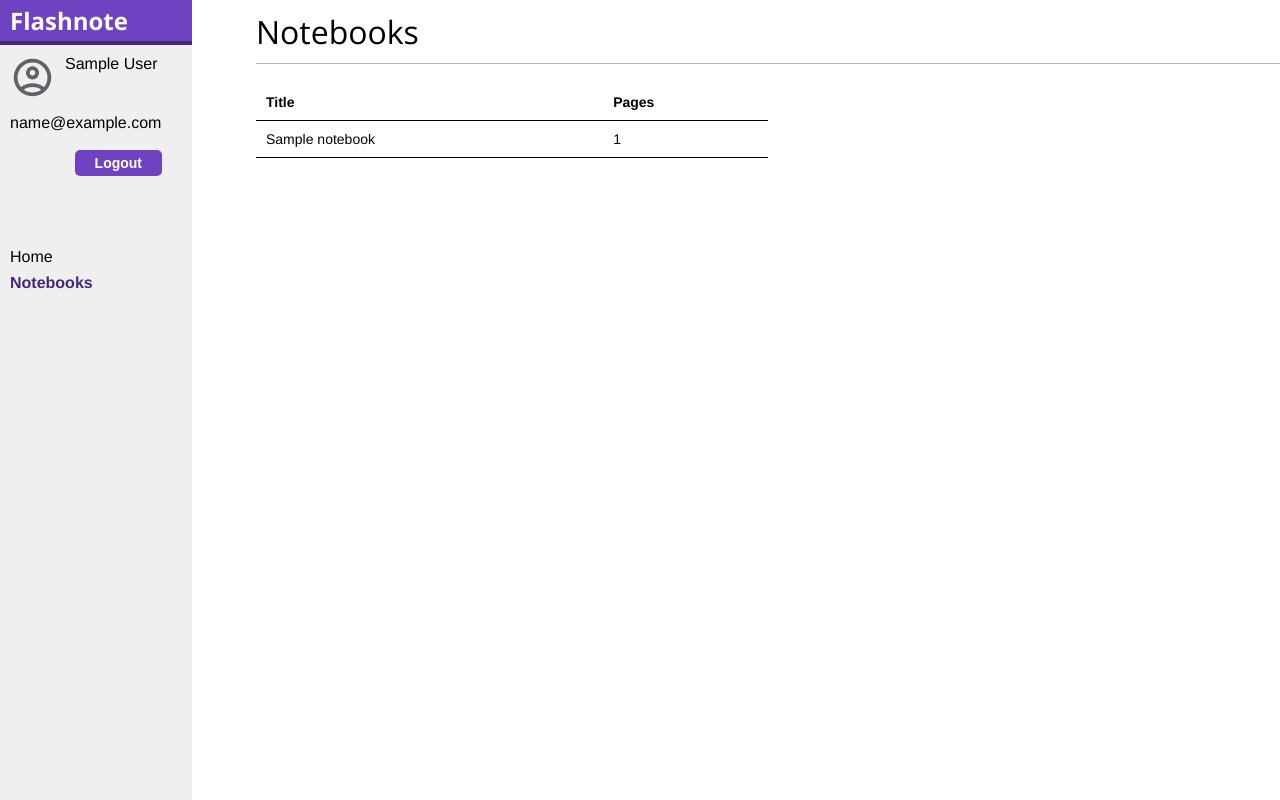
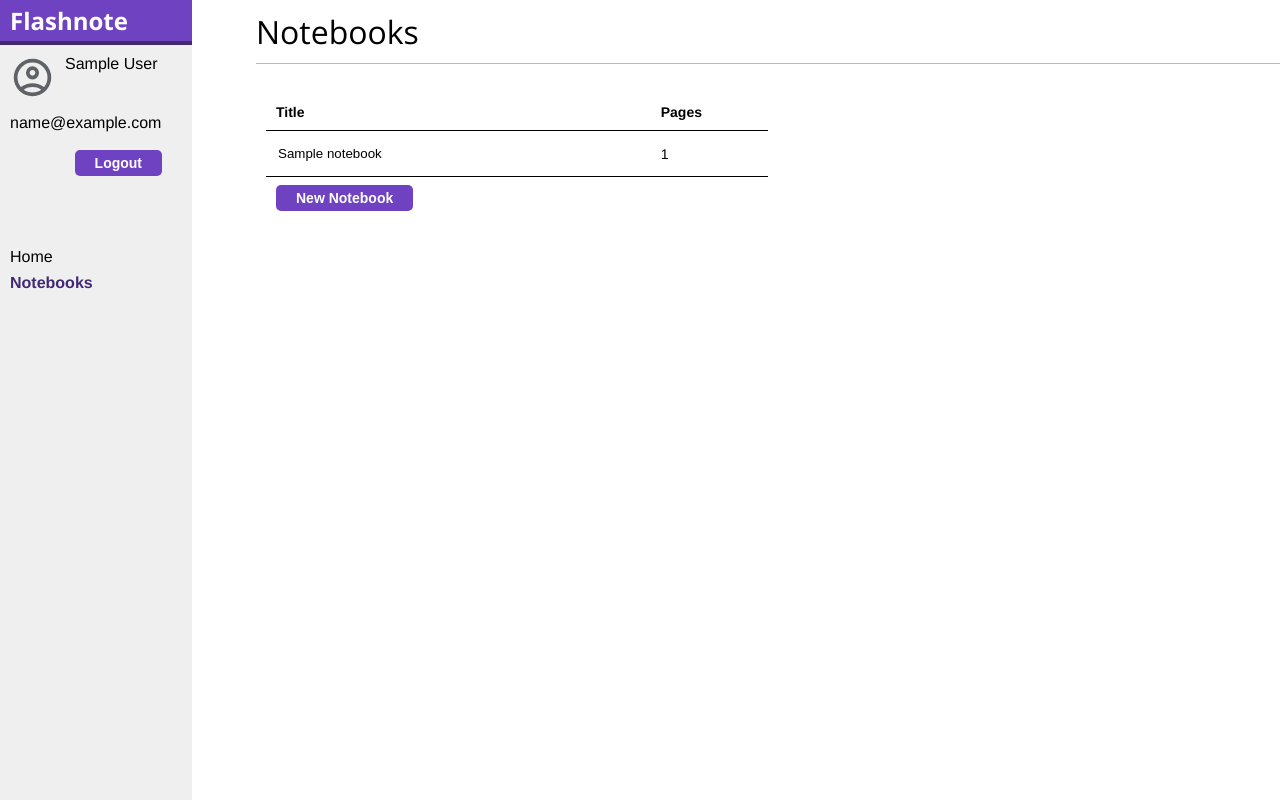
Before and after one commit to troshchiy/flashnote, a Django app: page /editor/notebooks/ in a window 1280 px wide. Run offline with Django 5.2, Linux system fonts and the light colour scheme; a user stored in the database is signed in; tables that the repository leaves empty hold one stand-in row (values such as "Sample post").

Commit message:
Create 'Add Notebook' button

```diff
--- a/flashnote/editor/forms.py
+++ b/flashnote/editor/forms.py
@@ -1,5 +1,13 @@
 from django import forms
-from .models import Note
+from .models import Notebook, Note
+
+
+class NotebookForm(forms.ModelForm):
+    title = forms.CharField(widget=forms.TextInput(attrs={'readonly': 'readonly'}))
+
+    class Meta:
+        model = Notebook
+        fields = ['title']
 
 
 class NoteForm(forms.ModelForm):
@@ -18,4 +26,5 @@ class NoteForm(forms.ModelForm):
                   'question': ''}
 
 
+NotebookFormSet = forms.modelformset_factory(Notebook, form=NotebookForm, extra=0)
 NoteFormSet = forms.modelformset_factory(Note, form=NoteForm, extra=0)
--- a/flashnote/editor/models.py
+++ b/flashnote/editor/models.py
@@ -6,7 +6,6 @@ from uuid import uuid4
 class Notebook(models.Model):
     id = models.UUIDField(primary_key=True, default=uuid4, editable=False)
     title = models.CharField(max_length=200)
-    slug = models.SlugField(max_length=200, unique=True)
     author = models.ForeignKey(User, on_delete=models.CASCADE, related_name='notebooks')
 
     def __str__(self):
--- a/flashnote/editor/static/css/editor.css
+++ b/flashnote/editor/static/css/editor.css
@@ -7,7 +7,7 @@ body {
 }
 
 p {
-    line-height: 1.8;
+    line-height:1.8;
 }
 
 a {
@@ -19,7 +19,7 @@ a:hover {
     color:#6f42c1;
 }
 
-h1, h2, h3, h4, h5 , h6 { font-family: 'Open Sans', sans-serif; font-weight:normal; }
+h1, h2, h3, h4, h5 , h6 { font-family:'Open Sans', sans-serif; font-weight:normal; }
 
 h1 {
     border-bottom:1px solid #bbb;
@@ -30,17 +30,17 @@ h1 {
 textarea {
   clear:both;
   padding:5px 5px;
-  margin: 3px 0;
-  width: 100%;
-  height: 15px;
-  min-height: 14px;
+  margin:3px 0;
+  width:100%;
+  height:15px;
+  min-height:14px;
   resize:none;
   overflow:hidden;
   font-size:14px;
-  border: 1px solid #bbb;
+  border:1px solid #bbb;
   border-radius:5px;
-  -webkit-transition: 0.5s;
-  transition: 0.5s;
+  -webkit-transition:0.5s;
+  transition:0.5s;
   outline:none;
 }
 
@@ -67,50 +67,36 @@ input[type=submit] {
     border-radius:5px;
     min-width:250px;
 }
-/*
-button {
-    float:right;
-    margin:8px 10px;
-    padding:5px 20px;
-    font-size:14px;
-    border-radius:5px;
-    font-weight:bold;
-    background:#6f42c1;
-    color:#fff;
-    outline: none;
-    transition: 0.2s all;
-}
-*/
+
 button, #save-notes-btn {
   float:right;
-  background-color: #6f42c1;
+  background-color:#6f42c1;
   border:none;
-  font-size: 14px;
-  color: #fff;
+  font-size:14px;
+  color:#fff;
   border-radius:5px;
   font-weight:bold;
   margin:8px 10px;
   padding:5px 20px;
-  text-align: center;
-  -webkit-transition-duration: 0.4s; /* Safari */
-  transition: 0.2s all;
-  text-decoration: none;
-  overflow: hidden;
-  cursor: pointer;
+  text-align:center;
+  transition:0.2s all;
+  text-decoration:none;
+  overflow:hidden;
+  cursor:pointer;
 }
 
 input[type=submit]:hover, button:hover, #save-notes-btn:hover {
     background:#432874;
 }
 
-button:active, #save-notes-btn:active {
-    transform: scale(0.98);
-    box-shadow: 3px 2px 22px 1px rgba(0, 0, 0, 0.24);
+button:active, .confirm-button:active, #save-notes-btn:active {
+    transform:scale(0.98);
+    box-shadow:3px 2px 22px 1px rgba(0, 0, 0, 0.24);
 }
 
 table {
     width:50%;
-    border-collapse: collapse;
+    border-collapse:collapse;
 }
 
 table th, table td {
@@ -129,7 +115,14 @@ thead th {
     font-weight:bold;
 }
 
-table a:hover {
+table input {
+    cursor:pointer;
+    border:none;
+    float:left;
+    margin:4px 0;
+}
+
+table input:hover {
     color:#000;
     text-decoration:underline;
 }
@@ -187,7 +180,7 @@ table a:hover {
 }
 
 #sidebar #header .logo {
-    font-family: 'Open Sans', sans-serif;
+    font-family:'Open Sans', sans-serif;
     float:left;
     font-size:24px;
     font-weight:bold;
@@ -222,18 +215,44 @@ table a:hover {
 
 .note {
     grid-column-start:2;
-    width: 75%;
+    width:75%;
 }
 
 .question[value=""] textarea {
     grid-column-start:1;
-    width: 100%;
-    visibility: hidden;
-    opacity: 0;
-    transition: visibility 0s, opacity 0.5s;
+    width:100%;
+    visibility:hidden;
+    opacity:0;
+    transition:visibility 0s, opacity 0.5s;
 }
 
 .note-form:hover textarea, .question textarea:focus, .question:not([value=""]) textarea {
-    visibility: visible;
-    opacity: 1;
+    visibility:visible;
+    opacity:1;
 }
+
+#new-btn {
+    float:left;
+}
+
+.confirm-button {
+    float:left;
+    margin:0 5px !important;
+    font-weight:bold;
+    background:#6f42c1;
+    color:#fff;
+    padding:5px 20px !important;
+    border-radius:5px;
+    min-width:0 !important;
+    text-align:center;
+    transition: 0.2s all;
+    text-decoration: none;
+    overflow:hidden;
+    cursor:pointer;
+}
+
+.confirm-button:hover {
+    background:#432874;
+    color:#fff;
+    text-decoration:none;
+}
--- /dev/null
+++ b/flashnote/editor/static/scripts/new.js
@@ -0,0 +1,33 @@
+let form = document.querySelectorAll(".form")
+let container = document.querySelector("#container")
+let addButton = document.querySelector("#new-btn")
+let totalForms = document.querySelector("#id_form-TOTAL_FORMS")
+
+let formNum = form.length-1 //Get the number of the last form on the page with zero-based indexing
+addButton.addEventListener('click', addForm)
+
+function addForm(e){
+    e.preventDefault()
+    addButton.style.display = "none";
+
+    let newForm = form[0].cloneNode(true) //Clone the form
+    let formRegex = RegExp(`form-(\\d){1}-`,'g') //Regex to find all instances of the form number
+
+    formNum++ //Increment the form number
+    newForm.innerHTML = newForm.innerHTML.replace(formRegex, `form-${formNum}-`) //Update the new form to have the correct form number
+    newForm.querySelector("input").value = "Untitled";
+    newForm.querySelector("input").removeAttribute("readonly");
+    newForm.querySelector("a").setAttribute("onclick", "return false;");
+    newForm.querySelector(".pages-num").innerText = 0;
+
+    const confirmInput = document.createElement('input');
+    confirmInput.value = 'Confirm';
+    confirmInput.type = 'submit';
+    confirmInput.form = "form-container";
+    confirmInput.setAttribute("class", "confirm-button");
+    newForm.querySelector(".notebook-title").appendChild(confirmInput);
+    container.appendChild(newForm) //Insert the new form at the end of the list of forms
+    newForm.querySelector("input").focus();
+
+    totalForms.setAttribute('value', `${formNum+1}`) //Increment the number of total forms in the form management
+}
--- a/flashnote/editor/templates/editor/notebooks/list.html
+++ b/flashnote/editor/templates/editor/notebooks/list.html
@@ -1,9 +1,13 @@
 {% extends "editor/base.html" %}
+{% load static %}
 
 {% block title %}Notebooks{% endblock %}
 
 {% block content %}
     <h1>Notebooks</h1>
+    <form id="form-container" method="post">
+        {% csrf_token %}
+        {{ notebooks_formset.management_form }}
         <table class="notebooks">
             <thead>
                 <tr>
@@ -11,13 +15,19 @@
                     <th>Pages</th>
                 </tr>
             </thead>
-        <tbody>
-            {% for notebook in notebooks %}
-                <tr>
-                    <td><a href="{% url 'editor:notebook_content' notebook.slug %}">{{ notebook.title }}</a></td>
-                    <td>{{ notebook.pages.count }}</td>
+            <tbody id="container">
+                {% for notebook_form in notebooks_formset %}
+                    <tr class="form">
+                        <td class="notebook-title"><a href="{% url 'editor:notebook_content' notebook_form.instance.id %}">{{ notebook_form.title }}</a></td>
+                        <td class="pages-num">{{ notebook_form.instance.pages.count }}</td>
                     </tr>
+                    {% for hidden in notebook_form.hidden_fields %}
+                        {{ hidden }}
+                    {% endfor %}
                 {% endfor %}
             </tbody>
         </table>
+        <button id="new-btn" type="button" >New Notebook</button>
+    </form>
+    <script src="{% static 'scripts/new.js' %}"></script>
 {% endblock %}
--- a/flashnote/editor/urls.py
+++ b/flashnote/editor/urls.py
@@ -6,6 +6,6 @@ app_name = 'editor'
 
 urlpatterns = [
     path('notebooks/', views.notebooks_list, name='notebooks_list'),
-    path('notebook/<slug:notebook_slug>/', views.notebook_content, name='notebook_content'),
+    path('notebook/<uuid:notebook_id>/', views.notebook_content, name='notebook_content'),
     path('page/<slug:page_slug>/', views.page_content, name='page_content'),
 ]
--- a/flashnote/editor/views.py
+++ b/flashnote/editor/views.py
@@ -2,21 +2,28 @@ from django.shortcuts import render
 from django.contrib.auth.decorators import login_required
 from django.http import Http404
 from .models import Notebook, Page, Note
-from .forms import NoteFormSet
+from .forms import NotebookFormSet, NoteFormSet
 
 
 @login_required
 def notebooks_list(request):
     notebooks = Notebook.objects.filter(author=request.user).order_by('title')
-    return render(request, 'editor/notebooks/list.html', {'notebooks': notebooks,
+    notebooks_formset = NotebookFormSet(queryset=notebooks)
+    if request.method == 'POST':
+        notebooks_formset = NotebookFormSet(request.POST)
+        if notebooks_formset.is_valid():
+            for form in notebooks_formset:
+                form.instance.author = request.user
+            notebooks_formset.save()
+    return render(request, 'editor/notebooks/list.html', {'notebooks_formset': notebooks_formset,
                                                           'section': 'notebooks'})
 
 
 @login_required
-def notebook_content(request, notebook_slug):
+def notebook_content(request, notebook_id):
     user_notebooks = Notebook.objects.filter(author=request.user)
     try:
-        notebook = user_notebooks.get(slug=notebook_slug)
+        notebook = user_notebooks.get(id=notebook_id)
     except Notebook.DoesNotExist:
         raise Http404("No Notebook found.")
     pages = Page.objects.filter(notebook=notebook)
```
Also changed, not shown: flashnote/editor/migrations/0011_remove_notebook_slug.py (added). Lines whose indentation alone changed are shown as unchanged.
